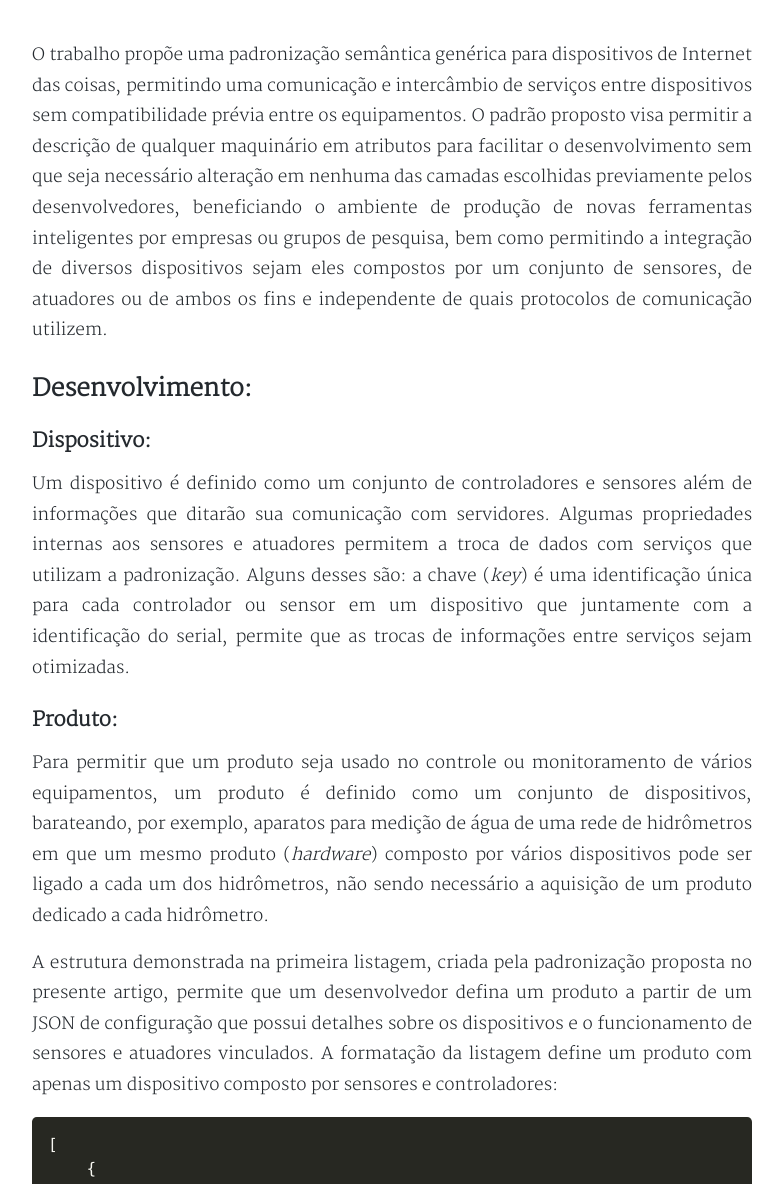
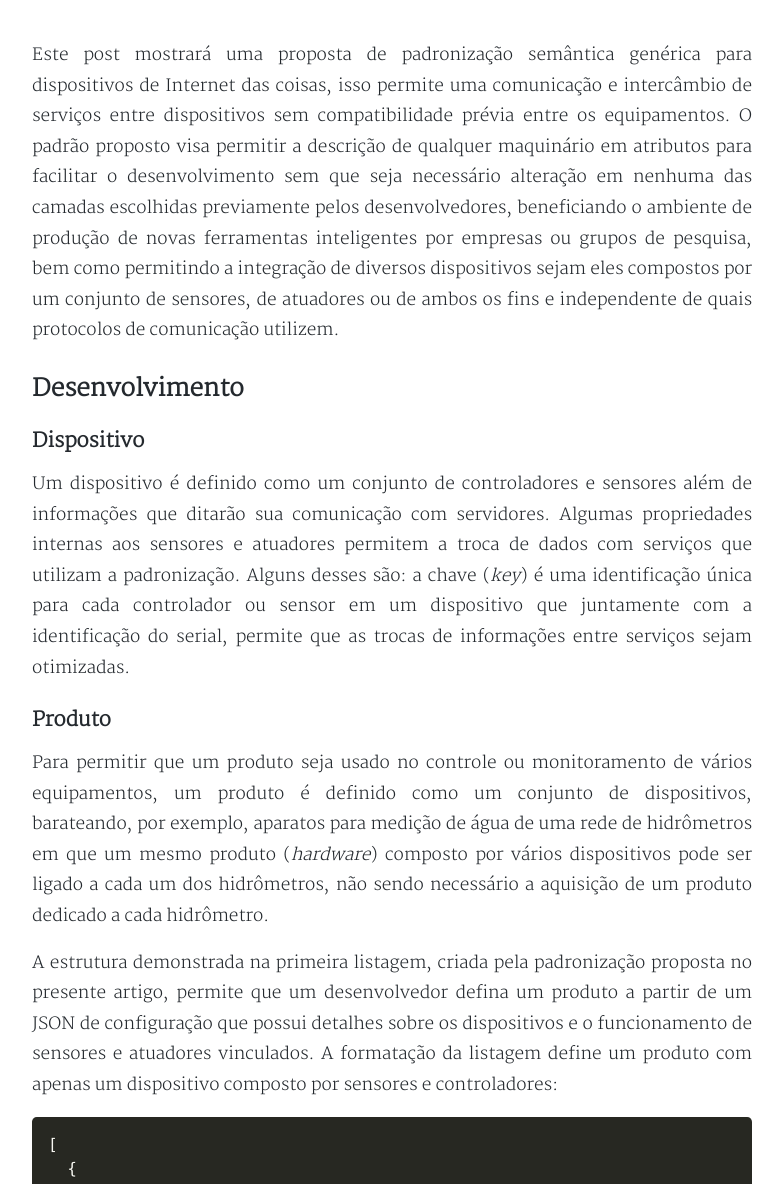
Before and after one commit to danielaraujorn/blog, a Jekyll site: the page built from _posts/2018-08-20-padronizacao-comunicacao.md, in a window 1280 px wide and 1400 px high, scrolled down 244 px. Shown: the part 216-1400 px from the top of the window, without its empty margins (248-1031 px from the left). Built offline with Jekyll 4.4.1, drawn with Linux system fonts in a browser that asks for light colours; nearby versions of some CDN libraries; a style sheet for code colours, icons or effects is not loaded; some of the changed text lies outside the part shown.

Commit message:
fix text

````diff
--- a/_config.yml
+++ b/_config.yml
@@ -38,7 +38,7 @@
 
 # Share
 social-share: true
-social-share-items: ['twitter','facebook','instagram']
+social-share-items: ["twitter", "facebook", "instagram"]
 
 # theme color 主题皮肤
 theme-color: "default" # pink or default
@@ -84,4 +84,7 @@
 permalink: /:year/:month/:day/:title.html
 
 # Plugins
-plugins: [jekyll-paginate]
+plugins_dir: [jekyll-paginate]
+
+# gems
+gems: [jekyll-paginate]
--- a/_posts/2018-08-20-padronizacao-comunicacao.md
+++ b/_posts/2018-08-20-padronizacao-comunicacao.md
@@ -1,40 +1,47 @@
 ---
 layout: post
-title: 'Padronização de comunicação'
+title: "Padronização de comunicação"
 date: 2018-08-20
 author: Daniel Araújo
-cover: 'https://startupi.com.br/wp-content/uploads/2018/03/iot-770x250.jpg'
+cover: "https://startupi.com.br/wp-content/uploads/2018/03/iot-770x250.jpg"
 tags: padronização protocolo comunicação
 ---
 
-O trabalho propõe uma padronização semântica genérica para dispositivos de Internet das coisas, permitindo uma comunicação e intercâmbio de serviços entre dispositivos sem compatibilidade prévia entre os equipamentos. O padrão proposto visa permitir a descrição de qualquer maquinário em atributos para facilitar o desenvolvimento sem que seja necessário alteração em nenhuma das camadas escolhidas previamente pelos desenvolvedores, beneficiando o ambiente de produção de novas ferramentas inteligentes por empresas ou grupos de pesquisa, bem como permitindo a integração de diversos dispositivos sejam eles compostos por um conjunto de sensores, de atuadores ou de ambos os fins e independente de quais protocolos de comunicação utilizem.
+Este post mostrará uma proposta de padronização semântica genérica para dispositivos de Internet das coisas, isso permite uma comunicação e intercâmbio de serviços entre dispositivos sem compatibilidade prévia entre os equipamentos. O padrão proposto visa permitir a descrição de qualquer maquinário em atributos para facilitar o desenvolvimento sem que seja necessário alteração em nenhuma das camadas escolhidas previamente pelos desenvolvedores, beneficiando o ambiente de produção de novas ferramentas inteligentes por empresas ou grupos de pesquisa, bem como permitindo a integração de diversos dispositivos sejam eles compostos por um conjunto de sensores, de atuadores ou de ambos os fins e independente de quais protocolos de comunicação utilizem.
 
-## Desenvolvimento:
-### Dispositivo:
-Um dispositivo é definido como um conjunto de controladores e sensores além de informações que ditarão sua comunicação com servidores. Algumas propriedades internas aos sensores e atuadores permitem a troca de dados com serviços que utilizam a padronização. Alguns desses são: a chave (*key*) é uma identificação única para cada controlador ou sensor em um dispositivo que juntamente com a identificação do serial, permite que as trocas de informações entre serviços sejam otimizadas.
+## Desenvolvimento
 
-### Produto:
-Para permitir que um produto seja usado no controle ou monitoramento de vários equipamentos, um produto é definido como um conjunto de dispositivos, barateando, por exemplo, aparatos para medição de água de uma rede de hidrômetros em que um mesmo produto (*hardware*) composto por vários dispositivos pode ser ligado a cada um dos hidrômetros, não sendo necessário a aquisição de um produto dedicado a cada hidrômetro.
+### Dispositivo
+
+Um dispositivo é definido como um conjunto de controladores e sensores além de informações que ditarão sua comunicação com servidores. Algumas propriedades internas aos sensores e atuadores permitem a troca de dados com serviços que utilizam a padronização. Alguns desses são: a chave (_key_) é uma identificação única para cada controlador ou sensor em um dispositivo que juntamente com a identificação do serial, permite que as trocas de informações entre serviços sejam otimizadas.
+
+### Produto
+
+Para permitir que um produto seja usado no controle ou monitoramento de vários equipamentos, um produto é definido como um conjunto de dispositivos, barateando, por exemplo, aparatos para medição de água de uma rede de hidrômetros em que um mesmo produto (_hardware_) composto por vários dispositivos pode ser ligado a cada um dos hidrômetros, não sendo necessário a aquisição de um produto dedicado a cada hidrômetro.
 
 A estrutura demonstrada na primeira listagem, criada pela padronização proposta no presente artigo, permite que um desenvolvedor defina um produto a partir de um JSON de configuração que possui detalhes sobre os dispositivos e o funcionamento de sensores e atuadores vinculados. A formatação da listagem define um produto com apenas um dispositivo composto por sensores e controladores:
-```javascript
+
+```js
 [
-	{
-		name: "nome do dispositivo",
-		serial: "numero_de_serie",
-		protocol: "ws",
-		sensors: [],
-		controllers: []
-	}
-]
+  {
+    name: "nome do dispositivo",
+    serial: "numero_de_serie",
+    protocol: "ws",
+    sensors: [],
+    controllers: []
+  }
+];
 ```
-#### Controlador:
-É definido como a menor estrutura de controle em um dispositivo, um mesmo controlador pode comandar um ou mais atuadores, como também pode ser necessário mais de um controlador para reger um único atuador. Controladores são especificados para cada uso e são criados pelos programadores dos dispositivos e interface, o *middleware* não restringe quais controladores um dispositivo pode conter, essa informação é repassada para a interface e ela irá exibir os controladores existentes.
 
-A Listagem a seguir mostra os controladores cadastrados em um dispositivo de exemplo, essas informações são armazenadas pelo servidor e repassadas para os serviços que utilizam o *middleware*, como uma interface.
-```javascript
+### Controlador
+
+É definido como a menor estrutura de controle em um dispositivo, um mesmo controlador pode comandar um ou mais atuadores, como também pode ser necessário mais de um controlador para reger um único atuador. Controladores são especificados para cada uso e são criados pelos programadores dos dispositivos e interface, o _middleware_ não restringe quais controladores um dispositivo pode conter, essa informação é repassada para a interface e ela irá exibir os controladores existentes.
+
+A Listagem a seguir mostra os controladores cadastrados em um dispositivo de exemplo, essas informações são armazenadas pelo servidor e repassadas para os serviços que utilizam o _middleware_, como uma interface.
+
+```js
 {
-	controllers: [
+  controllers: [
     {
       key: "port1",
       type: "onoff",
@@ -58,12 +65,15 @@
       type: "button",
       tag: "cor aleatoria"
     }
-  ]
+  ];
 }
 ```
-#### Sensor:
-Um sensor é formado por atributos, descritos na próxima listagem ,como o tipo (*type*), que pode ser \textit{number}, *boolean*, *point*, dentre outros, que define o tipo de dado enviado na comunicação; um sensor opera em estado de envio síncrono e assíncrono simultaneamente, ou seja, por intervalo de tempo (*timeout*) ou por extrapolação do valor de sua variação da medição do ultimo envio e atual medição excedendo o *deadBand*; caso esteja em regimento síncrono, o sensor forma pacotes de dados com intervalo de tempo com uma resolução (*resolution*); alguns tipos necessitam de informações adicionais como o tipo *number*, que em alguns casos possui um funcionamento acumulado (*accumulate*) informando se os dados são acumulados com o tempo ou se são valores instantâneos, possibilitando o servidor acumular e o dispositivo enviar somente o diferencial; e a unidade de medida (*unit*) na qual o sensor funciona e é visualizada pelo usuário.
-```javascript
+
+### Sensor
+
+Um sensor é formado por atributos, descritos na próxima listagem ,como o tipo (_type_), que pode ser \textit{number}, _boolean_, _point_, dentre outros, que define o tipo de dado enviado na comunicação; um sensor opera em estado de envio síncrono e assíncrono simultaneamente, ou seja, por intervalo de tempo (_timeout_) ou por extrapolação do valor de sua variação da medição do ultimo envio e atual medição excedendo o _deadBand_; caso esteja em regimento síncrono, o sensor forma pacotes de dados com intervalo de tempo com uma resolução (_resolution_); alguns tipos necessitam de informações adicionais como o tipo _number_, que em alguns casos possui um funcionamento acumulado (_accumulate_) informando se os dados são acumulados com o tempo ou se são valores instantâneos, possibilitando o servidor acumular e o dispositivo enviar somente o diferencial; e a unidade de medida (_unit_) na qual o sensor funciona e é visualizada pelo usuário.
+
+```js
 {
   sensors: [
     {
@@ -94,9 +104,10 @@
       unit: "coordenadas",
       description: "gps do carro"
     }
-  ]
+  ];
 }
 ```
 
 ## Resultados
+
 Os testes demonstraram que a proposta possibilita a criação de uma plataforma genérica para dispositivos inteligentes baseados em Internet das coisas com tipagem fraca, possibilitando um desenvolvimento rápido de sistemas embarcados sem a necessidade de adequação específica da arquitetura ou do servidor para que um novo dispositivo seja compatível. As escolhas específicas de desenvolvedores para as camadas abaixo de aplicação ou a sua topologia de rede não interferem no serviço disponível, tornando sólida a proposta de dividir as responsabilidades para as arquiteturas dos dispositivos e aplicações.
````
Also changed, not shown: _posts/2018-08-21-arquitetura-generica-de-iot.md (+14 -11 lines), 1 other file.
